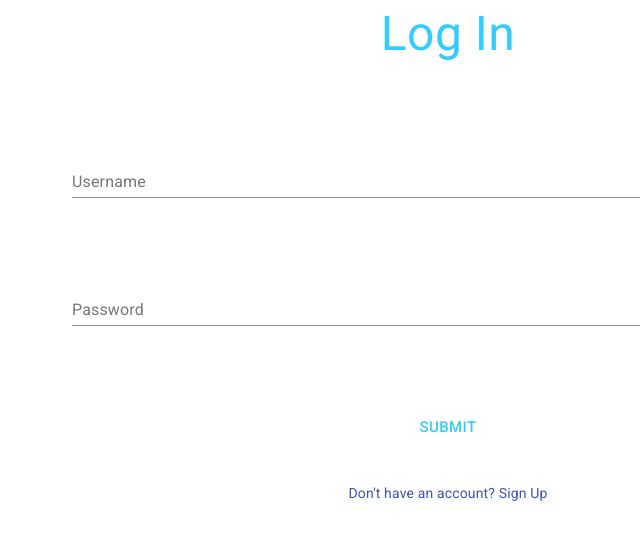
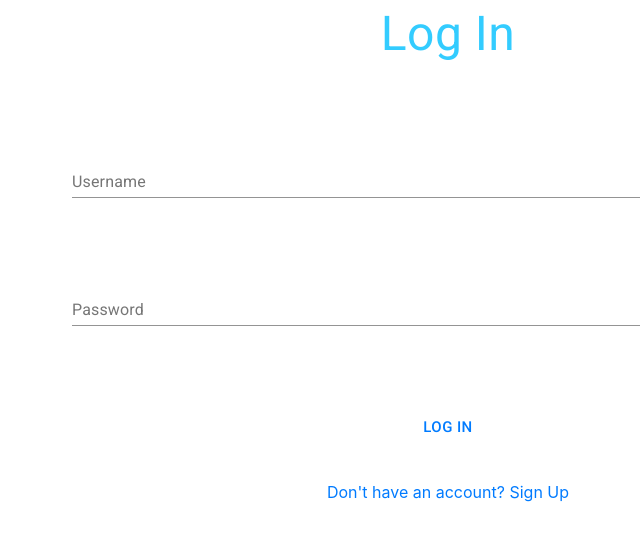
Before and after one commit to jguzz/flattube-client, a React (Create React App) app: page /login in a window 1280 px wide. Shown: the part 528-1068 px from the top of the page, without its empty margins (192-832 px from the left). Built offline with nearby package versions, Linux system fonts and the light colour scheme; no server answers.

Commit message:
Log In/ Log Out now redirects

```diff
--- a/src/App.js
+++ b/src/App.js
@@ -240,7 +240,7 @@ class App extends React.Component {
               />
             )}
           />
-          <Route
+          <Route exact
             path="/"
             render={() => <FlatTubeContainer searchClicked={this.state.searchClicked} videos={this.state.videos}
                displayLikes={this.displayLikes} handleLike={this.handleLike} searchResults={this.state.searchResults} currentUser={this.state.currentUser} users={this.state.users}/>}
--- a/src/components/navbar/login/Login.js
+++ b/src/components/navbar/login/Login.js
@@ -1,10 +1,11 @@
 import React from "react";
 import Button from "@material-ui/core/Button";
 import TextField from "@material-ui/core/TextField";
-import Link from "@material-ui/core/Link";
+// import Link from "@material-ui/core/Link";
 import Grid from "@material-ui/core/Grid";
 import Typography from "@material-ui/core/Typography";
 import Container from "@material-ui/core/Container";
+import { Link } from "react-router-dom";
 class Login extends React.Component {
   state = {
     username: "",
@@ -77,12 +78,16 @@ class Login extends React.Component {
                   textAlign: "center",
                 }}
               >
-                <Button
-                onClick={(e) => this.props.onSubmitClick(e, this.state)}
-                  style={{ margin: "auto", width: "70%", color: "#33ccff" }}
-                  size="large"
-                >
-                  Submit
+
+                  <Button
+                    onClick={(e) => this.props.onSubmitClick(e, this.state)}
+                    style={{ margin: "auto", width: "70%", color: "#33ccff" }}
+                    size="large"
+                    Submit
+                  >
+               <Link to="/">
+                    Log In
+                  </Link>
                 </Button>
               </Grid>
             </Grid>
--- a/src/components/navbar/login/SignUp.js
+++ b/src/components/navbar/login/SignUp.js
@@ -5,6 +5,7 @@ import Link from "@material-ui/core/Link";
 import Grid from "@material-ui/core/Grid";
 import Typography from "@material-ui/core/Typography";
 import Container from "@material-ui/core/Container";
+import {  Link as Direct  } from "react-router-dom";
 
 function SignUp({
   handleChange,
@@ -123,8 +124,10 @@ function SignUp({
             <Button
               style={{ margin: "auto", width: "70%", color: "#33ccff" }}
               size="large"  onClick={handleSignUp}
-            >
-              Submit
+            >  <Direct to="/">
+           Submit
+          </Direct>
+
             </Button>
           </Grid>
         </form>
```
